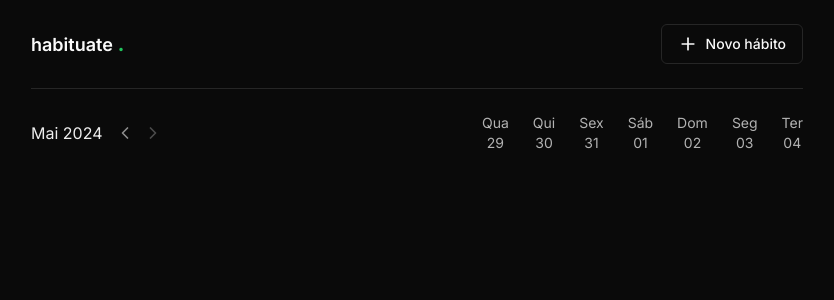
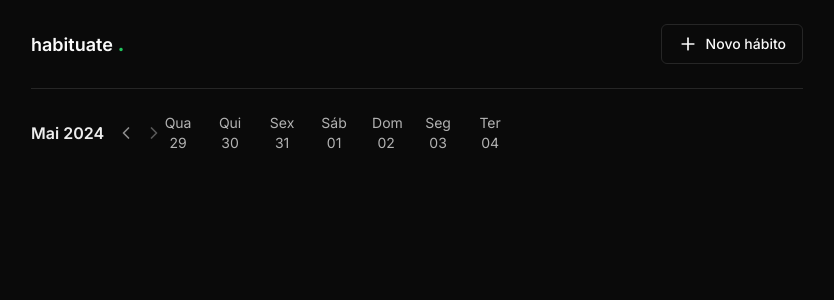
Before and after one commit to duardodev/habituate-web, a Next.js app: page / in a window 1280 px wide. Shown: the top 300 px of the page, without its empty margins (223-1057 px from the left). Built offline with nearby package versions, Linux system fonts and the light colour scheme; no server answers.

Commit message:
refactor: use Zustand for state management in Calendar component

```diff
--- a/package.json
+++ b/package.json
@@ -25,7 +25,7 @@
     "sonner": "^1.4.41",
     "tailwind-merge": "^2.3.0",
     "tailwindcss-animate": "^1.0.7",
-    "zod": "^3.23.8"
+    "zustand": "^4.5.2"
   },
   "devDependencies": {
     "@testing-library/jest-dom": "^6.4.5",
--- a/src/components/calendar.tsx
+++ b/src/components/calendar.tsx
@@ -1,6 +1,6 @@
 'use client';
 
-import { useState } from 'react';
+import { useDateStore } from '@/store/date-store';
 import { ChevronLeft, ChevronRight } from 'lucide-react';
 import { cn } from '@/lib/utils';
 import dayjs from 'dayjs';
@@ -16,23 +16,23 @@
 export const monthsNames = ['Jan', 'Fev', 'Mar', 'Abr', 'Mai', 'Jun', 'Jul', 'Ago', 'Set', 'Out', 'Nov', 'Dez'];
 
 export function Calendar() {
-  const [currentDate, setCurrentDate] = useState(dayjs());
+  const { currentDate, setNewCurrentDate } = useDateStore();
   const currentWeekDays = Array.from({ length: 7 }, (_, i) => currentDate.add(i, 'day'));
   const currentMonth = monthsNames[currentDate.month()];
   const currentYear = currentDate.year();
 
   function handleGoToPreviuosWeek() {
-    setCurrentDate(prev => prev.subtract(1, 'week'));
+    setNewCurrentDate(currentDate.subtract(1, 'week'));
   }
 
   function handleGoToNextWeek() {
-    setCurrentDate(prev => prev.add(1, 'week'));
+    setNewCurrentDate(currentDate.add(1, 'week'));
   }
 
   return (
-    <>
+    <div className="flex items-center justify-between">
       <div className="flex items-center gap-x-3">
-        <h2 className="text-foreground/95">
+        <h2 className="text-foreground/95 font-semibold">
           {currentMonth} {currentYear}
         </h2>
 
@@ -40,23 +40,22 @@
           <button aria-label="go to previous week" onClick={handleGoToPreviuosWeek}>
             <ChevronLeft className="text-foreground/55 h-5 w-5" />
           </button>
-
           <button aria-label="go to next week" disabled={currentDate.isToday()} onClick={handleGoToNextWeek}>
-            <ChevronRight className={cn('text-foreground/55 h-5 w-5', currentDate.isToday() && 'opacity-50')} />
+            <ChevronRight className={cn('text-foreground/55 h-5 w-5', currentDate.isToday() && 'opacity-60')} />
           </button>
         </div>
       </div>
 
-      <div className="flex gap-6">
+      <div className="flex gap-x-6">
         {currentWeekDays.map(currentWeekDay => {
           return (
-            <p key={currentWeekDay.toString()} className="text-sm text-center text-foreground/70">
+            <p key={currentWeekDay.toString()} className="w-7 text-sm text-center text-foreground/70">
               {daysNames[currentWeekDay.day()]}
               <span className="block">{currentWeekDay.format('DD')}</span>
             </p>
           );
         })}
       </div>
-    </>
+    </div>
   );
 }
--- /dev/null
+++ b/src/store/date-store.ts
@@ -0,0 +1,13 @@
+import { create } from 'zustand';
+
+import dayjs, { Dayjs } from 'dayjs';
+
+interface DateStore {
+  currentDate: Dayjs;
+  setNewCurrentDate: (newDate: Dayjs) => void;
+}
+
+export const useDateStore = create<DateStore>(set => ({
+  currentDate: dayjs().startOf('day'),
+  setNewCurrentDate: newDate => set({ currentDate: newDate }),
+}));
```
Also changed, not shown: 2 other files (tests, documents, lock files or other folders).
